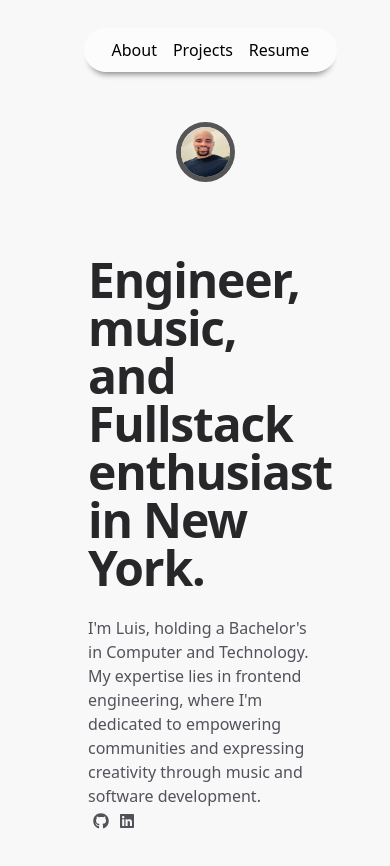
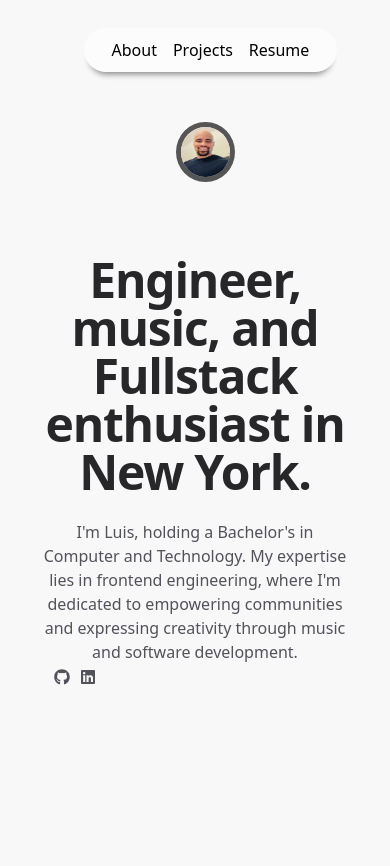
Before and after one commit to Luisfeliz3/new_portfolio, a React (Create React App) app: page / in a window 390 px wide. Shown: the top 866 px of the page. Built offline with nearby package versions, Linux system fonts and the light colour scheme.

Commit message:
Mobile responsive fix v1.0.5

```diff
--- a/src/App.css
+++ b/src/App.css
@@ -30,14 +30,23 @@ body{
 
     margin: auto;
 
-    width: 60%;
+    width: 80%;
     right: -10px;
     }
 
-    /* h1.details-title, .details-paragraph {
+    h1.details-title {
 
-       width: 100%;
-    } */
+       position: relative;
+       text-align:center;
+       left: -10px;
+
+    }
+     .details-paragraph {
+
+        position: relative;
+       text-align:center;
+       left: -10px;
+    }
 
 /*
     div.home-card-group{
```
